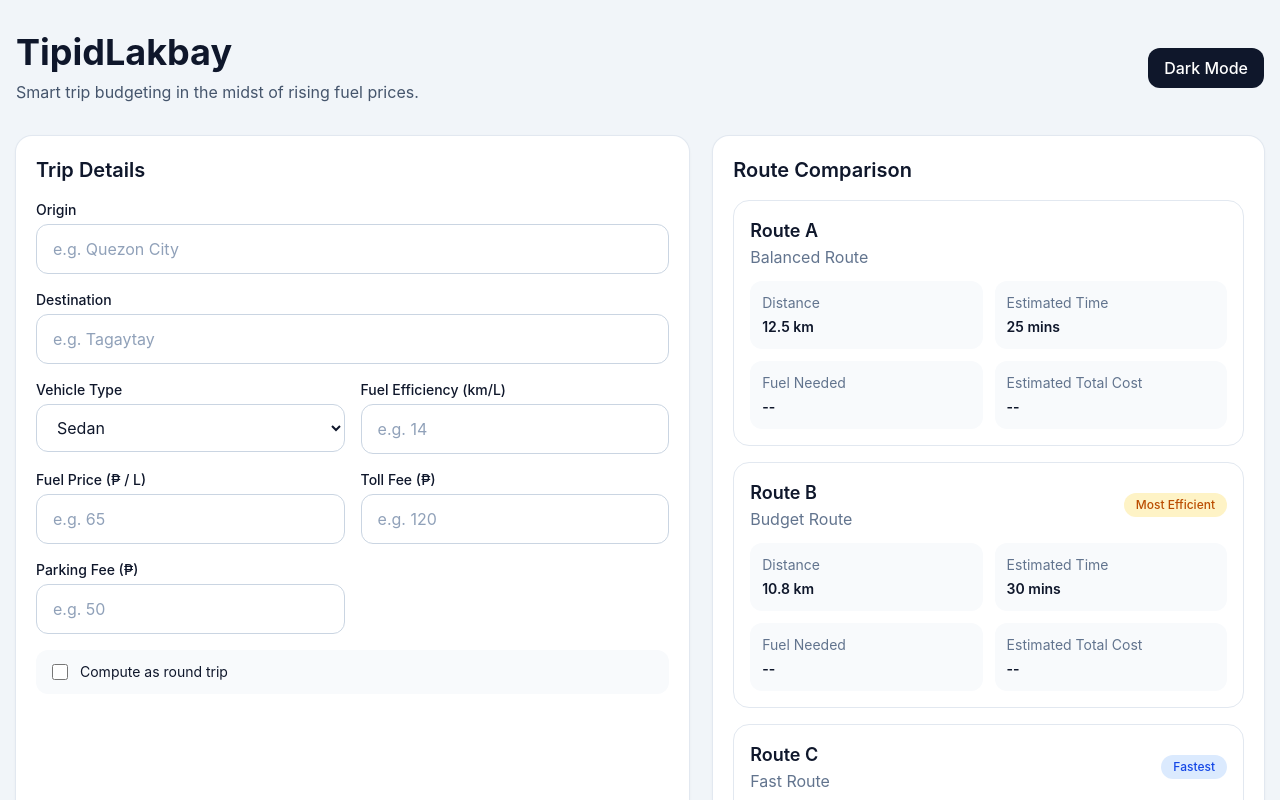
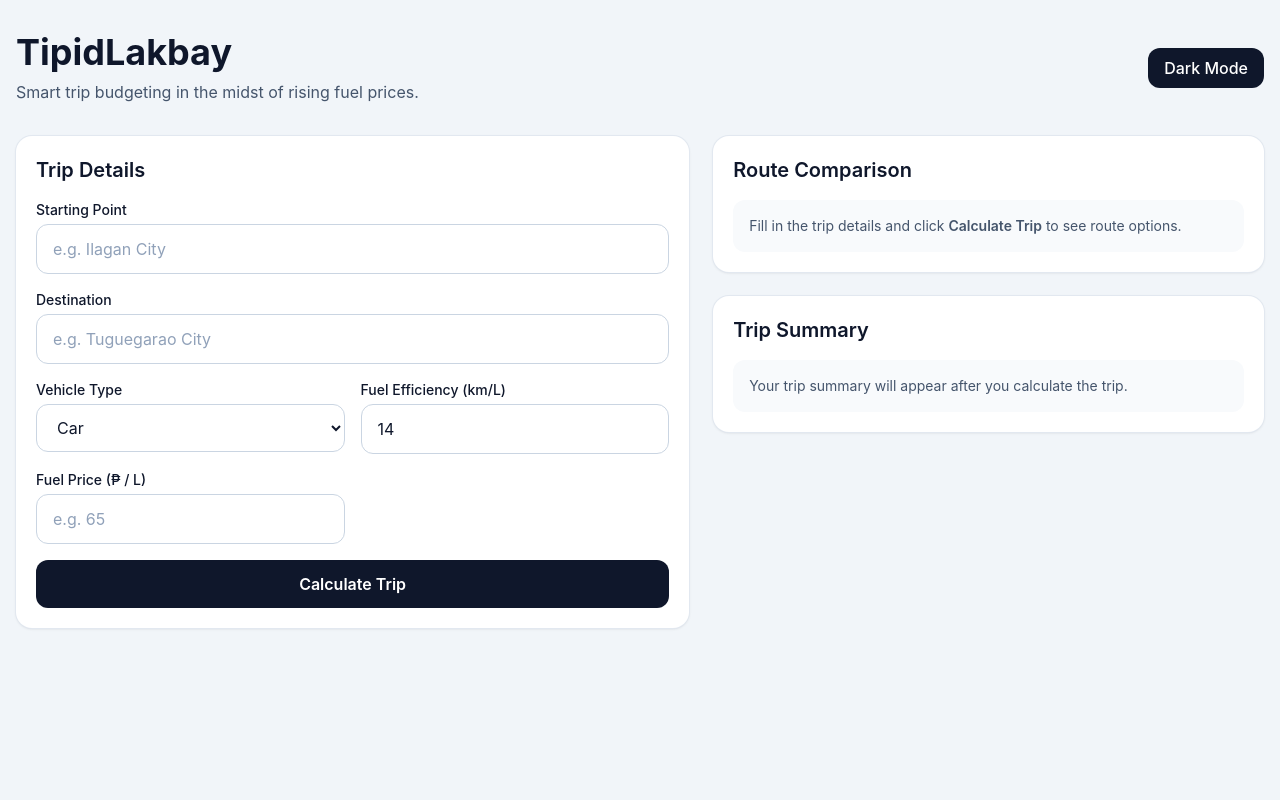
Before and after one commit to robraymundo/tipidlakbay, a React (Vite) app: page / in a window 1280 px wide. Shown: the top 800 px of the page. Built offline with nearby package versions, Linux system fonts and the light colour scheme.

Commit message:
add calculate trip and conditional route display

```diff
--- a/src/App.jsx
+++ b/src/App.jsx
@@ -7,12 +7,13 @@ import { calculateTripCost } from "./utils/calculateTrip";
 
 function App() {
   const [darkMode, setDarkMode] = useState(false);
+  const [hasCalculated, setHasCalculated] = useState(false);
 
   const [tripData, setTripData] = useState({
     origin: "",
     destination: "",
-    vehicleType: "Sedan",
-    fuelEfficiency: "",
+    vehicleType: "car",
+    fuelEfficiency: "14",
     fuelPrice: "",
     tollFee: "",
     parkingFee: "",
@@ -69,9 +70,10 @@ function App() {
   }, []);
 
   const selectedSummary = useMemo(() => {
+    if (!hasCalculated) return null;
     const route = computedRoutes.find((item) => item.id === cheapestRouteId);
     return route?.result || null;
-  }, [computedRoutes, cheapestRouteId]);
+  }, [computedRoutes, cheapestRouteId, hasCalculated]);
 
   return (
     <main
@@ -82,9 +84,7 @@ function App() {
       <div className="mx-auto w-full max-w-7xl">
         <div className="mb-8 flex flex-col gap-4 md:flex-row md:items-center md:justify-between">
           <div>
-            <h1 className="text-3xl font-bold md:text-4xl">
-              TipidLakbay
-            </h1>
+            <h1 className="text-3xl font-bold md:text-4xl">TipidLakbay</h1>
             <p
               className={`mt-2 max-w-2xl ${
                 darkMode ? "text-slate-300" : "text-slate-600"
@@ -111,6 +111,7 @@ function App() {
             tripData={tripData}
             setTripData={setTripData}
             darkMode={darkMode}
+            onCalculate={() => setHasCalculated(true)}
           />
 
           <div className="space-y-6">
@@ -123,6 +124,19 @@ function App() {
             >
               <h2 className="mb-4 text-xl font-semibold">Route Comparison</h2>
 
+              {!hasCalculated ? (
+                <div
+                  className={`rounded-xl p-4 text-sm ${
+                    darkMode
+                      ? "bg-slate-800 text-slate-300"
+                      : "bg-slate-50 text-slate-600"
+                  }`}
+                >
+                  Fill in the trip details and click{" "}
+                  <span className="font-semibold">Calculate Trip</span> to see
+                  route options.
+                </div>
+              ) : (
                 <div className="grid gap-4">
                   {computedRoutes.map((route) => (
                     <RouteCard
@@ -135,16 +149,20 @@ function App() {
                     />
                   ))}
                 </div>
+              )}
             </div>
 
             <CostSummary
               tripData={tripData}
               selectedSummary={selectedSummary}
               cheapestRoute={
-                computedRoutes.find((route) => route.id === cheapestRouteId) ||
+                hasCalculated
+                  ? computedRoutes.find((route) => route.id === cheapestRouteId) ||
                     null
+                  : null
               }
               darkMode={darkMode}
+              hasCalculated={hasCalculated}
             />
           </div>
         </div>
--- a/src/components/CostSummary.jsx
+++ b/src/components/CostSummary.jsx
@@ -6,9 +6,33 @@ function formatPeso(value) {
   }).format(value);
 }
 
-function CostSummary({ tripData, selectedSummary, cheapestRoute, darkMode }) {
-  const isReady =
-    Number(tripData.fuelEfficiency) > 0 && Number(tripData.fuelPrice) > 0;
+function CostSummary({
+  tripData,
+  selectedSummary,
+  cheapestRoute,
+  darkMode,
+  hasCalculated,
+}) {
+  if (!hasCalculated) {
+    return (
+      <section
+        className={`rounded-2xl p-5 shadow-sm ring-1 ${
+          darkMode ? "bg-slate-900 ring-slate-800" : "bg-white ring-slate-200"
+        }`}
+      >
+        <h2 className="mb-4 text-xl font-semibold">Trip Summary</h2>
+        <div
+          className={`rounded-xl p-4 text-sm ${
+            darkMode
+              ? "bg-slate-800 text-slate-300"
+              : "bg-slate-50 text-slate-600"
+          }`}
+        >
+          Your trip summary will appear after you calculate the trip.
+        </div>
+      </section>
+    );
+  }
 
   return (
     <section
@@ -18,17 +42,6 @@ function CostSummary({ tripData, selectedSummary, cheapestRoute, darkMode }) {
     >
       <h2 className="mb-4 text-xl font-semibold">Trip Summary</h2>
 
-      {!isReady ? (
-        <div
-          className={`rounded-xl p-4 text-sm ${
-            darkMode
-              ? "bg-slate-800 text-slate-300"
-              : "bg-slate-50 text-slate-600"
-          }`}
-        >
-          Enter fuel efficiency and fuel price to generate trip cost estimates.
-        </div>
-      ) : (
       <div className="space-y-4">
         <div className={`rounded-xl p-4 ${darkMode ? "bg-slate-800" : "bg-slate-50"}`}>
           <p className={darkMode ? "text-slate-400 text-sm" : "text-slate-500 text-sm"}>
@@ -45,7 +58,7 @@ function CostSummary({ tripData, selectedSummary, cheapestRoute, darkMode }) {
               Total Distance
             </p>
             <p className="mt-1 text-lg font-semibold">
-                {selectedSummary?.totalDistance.toFixed(1)} km
+              {selectedSummary?.totalDistance?.toFixed(1)} km
             </p>
           </div>
 
@@ -54,7 +67,7 @@ function CostSummary({ tripData, selectedSummary, cheapestRoute, darkMode }) {
               Fuel Needed
             </p>
             <p className="mt-1 text-lg font-semibold">
-                {selectedSummary?.litersNeeded.toFixed(2)} L
+              {selectedSummary?.litersNeeded?.toFixed(2)} L
             </p>
           </div>
 
@@ -82,7 +95,6 @@ function CostSummary({ tripData, selectedSummary, cheapestRoute, darkMode }) {
           {tripData.roundTrip ? " Round-trip mode is enabled." : ""}
         </div>
       </div>
-      )}
     </section>
   );
 }
--- a/src/components/TripForm.jsx
+++ b/src/components/TripForm.jsx
@@ -1,11 +1,11 @@
 const vehicleOptions = [
-  { label: "Motorcycle", value: "Motorcycle", defaultEfficiency: 35 },
-  { label: "Sedan", value: "Sedan", defaultEfficiency: 14 },
-  { label: "SUV", value: "SUV", defaultEfficiency: 10 },
-  { label: "Van", value: "Van", defaultEfficiency: 8 },
+  { label: "Motorcycle", value: "motorcycle", defaultEfficiency: 35 },
+  { label: "Car", value: "car", defaultEfficiency: 14 },
+  { label: "SUV", value: "suv", defaultEfficiency: 10 },
+  { label: "Truck", value: "truck", defaultEfficiency: 8 },
 ];
 
-function TripForm({ tripData, setTripData, darkMode }) {
+function TripForm({ tripData, setTripData, darkMode, onCalculate }) {
   const handleChange = (event) => {
     const { name, value, type, checked } = event.target;
 
@@ -23,11 +23,24 @@ function TripForm({ tripData, setTripData, darkMode }) {
     setTripData((prev) => ({
       ...prev,
       vehicleType: event.target.value,
-      fuelEfficiency:
-        prev.fuelEfficiency && Number(prev.fuelEfficiency) > 0
-          ? prev.fuelEfficiency
-          : selectedVehicle.defaultEfficiency.toString(),
+      fuelEfficiency: selectedVehicle.defaultEfficiency.toString(),
     }));
+  };
+
+  const handleSubmit = (event) => {
+    event.preventDefault();
+
+    if (
+      !tripData.origin.trim() ||
+      !tripData.destination.trim() ||
+      !tripData.fuelEfficiency ||
+      !tripData.fuelPrice
+    ) {
+      alert("Please complete the required fields first.");
+      return;
+    }
+
+    onCalculate();
   };
 
   const inputClass = `w-full rounded-xl border px-4 py-3 outline-none transition ${
@@ -44,15 +57,15 @@ function TripForm({ tripData, setTripData, darkMode }) {
     >
       <h2 className="mb-4 text-xl font-semibold">Trip Details</h2>
 
-      <div className="grid gap-4 md:grid-cols-2">
+      <form onSubmit={handleSubmit} className="grid gap-4 md:grid-cols-2">
         <div className="md:col-span-2">
-          <label className="mb-1 block text-sm font-medium">Origin</label>
+          <label className="mb-1 block text-sm font-medium">Starting Point</label>
           <input
             type="text"
             name="origin"
             value={tripData.origin}
             onChange={handleChange}
-            placeholder="e.g. Quezon City"
+            placeholder="e.g. Ilagan City"
             className={inputClass}
           />
         </div>
@@ -64,7 +77,7 @@ function TripForm({ tripData, setTripData, darkMode }) {
             name="destination"
             value={tripData.destination}
             onChange={handleChange}
-            placeholder="e.g. Tagaytay"
+            placeholder="e.g. Tuguegarao City"
             className={inputClass}
           />
         </div>
@@ -117,53 +130,19 @@ function TripForm({ tripData, setTripData, darkMode }) {
           />
         </div>
 
-        <div>
-          <label className="mb-1 block text-sm font-medium">Toll Fee (₱)</label>
-          <input
-            type="number"
-            name="tollFee"
-            value={tripData.tollFee}
-            onChange={handleChange}
-            placeholder="e.g. 120"
-            min="0"
-            step="0.01"
-            className={inputClass}
-          />
-        </div>
-
-        <div>
-          <label className="mb-1 block text-sm font-medium">
-            Parking Fee (₱)
-          </label>
-          <input
-            type="number"
-            name="parkingFee"
-            value={tripData.parkingFee}
-            onChange={handleChange}
-            placeholder="e.g. 50"
-            min="0"
-            step="0.01"
-            className={inputClass}
-          />
-        </div>
-
         <div className="md:col-span-2">
-          <label
-            className={`flex items-center gap-3 rounded-xl px-4 py-3 text-sm ${
-              darkMode ? "bg-slate-800" : "bg-slate-50"
+          <button
+            type="submit"
+            className={`w-full rounded-xl px-4 py-3 font-semibold transition ${
+              darkMode
+                ? "bg-white text-slate-900 hover:bg-slate-200"
+                : "bg-slate-900 text-white hover:bg-slate-700"
             }`}
           >
-            <input
-              type="checkbox"
-              name="roundTrip"
-              checked={tripData.roundTrip}
-              onChange={handleChange}
-              className="h-4 w-4"
-            />
-            Compute as round trip
-          </label>
+            Calculate Trip
+          </button>
         </div>
-      </div>
+      </form>
     </section>
   );
 }
```
Lines whose indentation alone changed are shown as unchanged.
